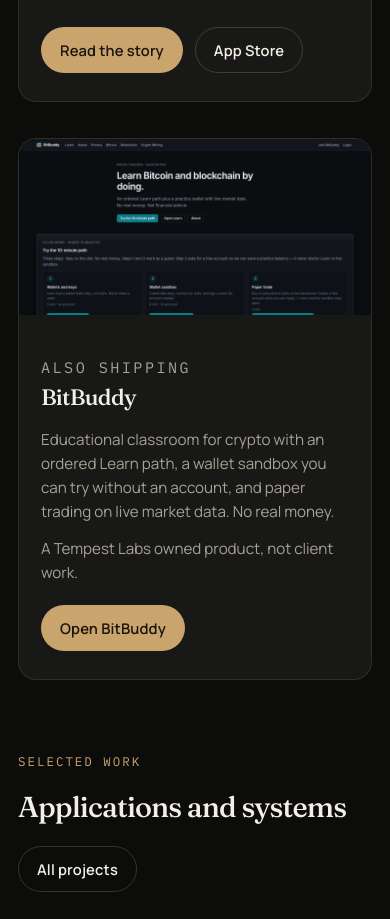
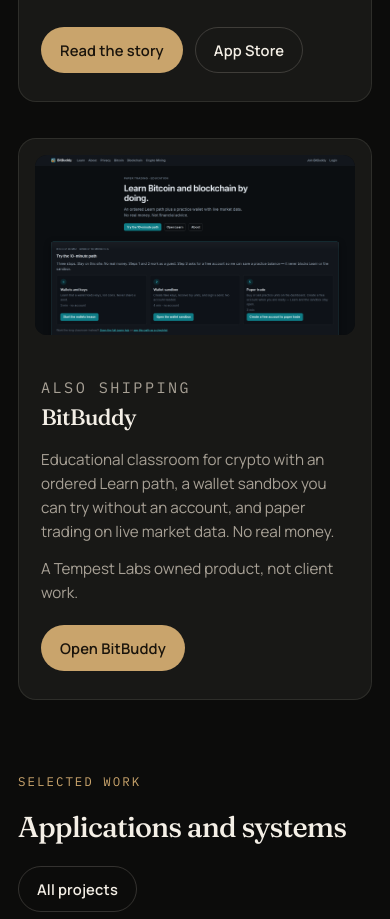
Before and after one commit to notAnotherAverageJoe/React-Portfolio, a React (Create React App) app: page / in a window 390 px wide. Shown: the part 2260-3179 px from the top of the page. Built offline with nearby package versions, Linux system fonts and the light colour scheme.

Commit message:
Tighten the BitBuddy spotlight thumbnail crop
Use a 16:10 inset thumbnail so the classroom hero reads as a
compact card, not a tall dark crop that competes with Hem.

Co-authored-by: Joseph skokan <notAnotherAverageJoe@users.noreply.github.com>

```diff
--- a/src/components/styles/Home.css
+++ b/src/components/styles/Home.css
@@ -125,7 +125,8 @@
 
 .spotlight-card {
   display: grid;
-  grid-template-columns: minmax(200px, 0.7fr) 1.3fr;
+  grid-template-columns: minmax(240px, 320px) 1fr;
+  align-items: center;
   overflow: hidden;
 }
 
@@ -134,7 +135,9 @@
 }
 
 .spotlight-visual {
-  min-height: 220px;
+  aspect-ratio: 16 / 10;
+  margin: 16px 0 16px 16px;
+  border-radius: 12px;
   background: #0a0c0e;
   overflow: hidden;
 }
@@ -143,7 +146,7 @@
   width: 100%;
   height: 100%;
   object-fit: cover;
-  object-position: top center;
+  object-position: center top;
 }
 
 .spotlight-copy {
@@ -309,8 +312,8 @@
   }
 
   .spotlight-visual {
-    min-height: 0;
-    aspect-ratio: 16 / 8;
+    margin: 16px 16px 0;
+    aspect-ratio: 16 / 9;
   }
 }
 
```
